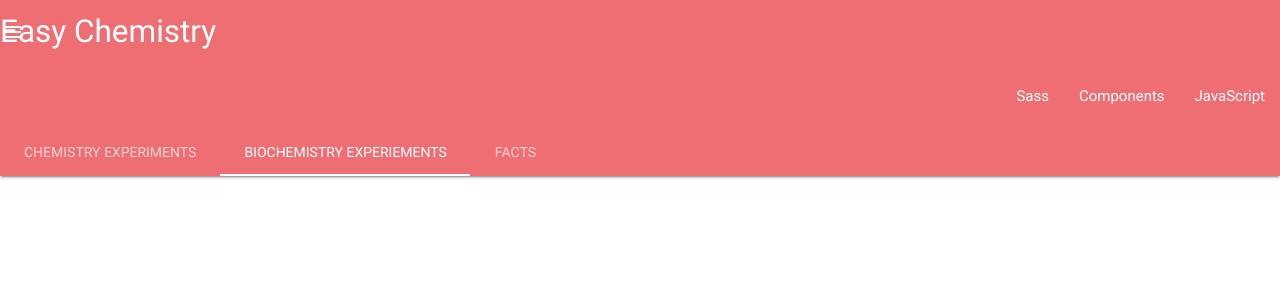
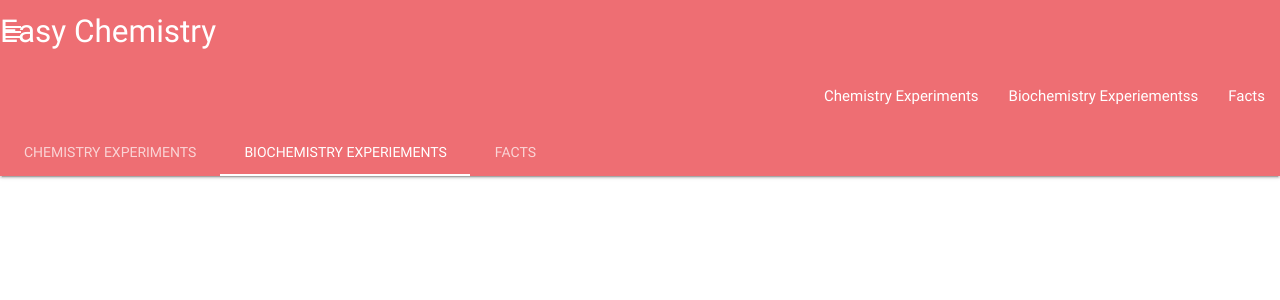
Before and after one commit to martynapacula/Project03, a Flask app: page / in a window 1280 px wide. Shown: the top 300 px of the page. Run offline with Flask 2, Linux system fonts and the light colour scheme; data that the repository does not hold is empty; some libraries are stand-ins or nearby versions.

Commit message:
nav bar names changed

```diff
--- a/templates/base.html
+++ b/templates/base.html
@@ -16,9 +16,9 @@
       <a href="#" class="brand-logo">Easy Chemistry</a>
       <a href="#" data-target="mobile-demo" class="sidenav-trigger"><i class="material-icons">menu</i></a>
       <ul id="nav-mobile" class="right hide-on-med-and-down">
-        <li><a href="sass.html">Sass</a></li>
-        <li><a href="badges.html">Components</a></li>
-        <li><a href="collapsible.html">JavaScript</a></li>
+        <li><a href="sass.html">Chemistry Experiments </a></li>
+        <li><a href="badges.html">Biochemistry Experiementss</a></li>
+        <li><a href="collapsible.html">Facts</a></li>
       </ul>
     </div>
     <div class="nav-content">
```
